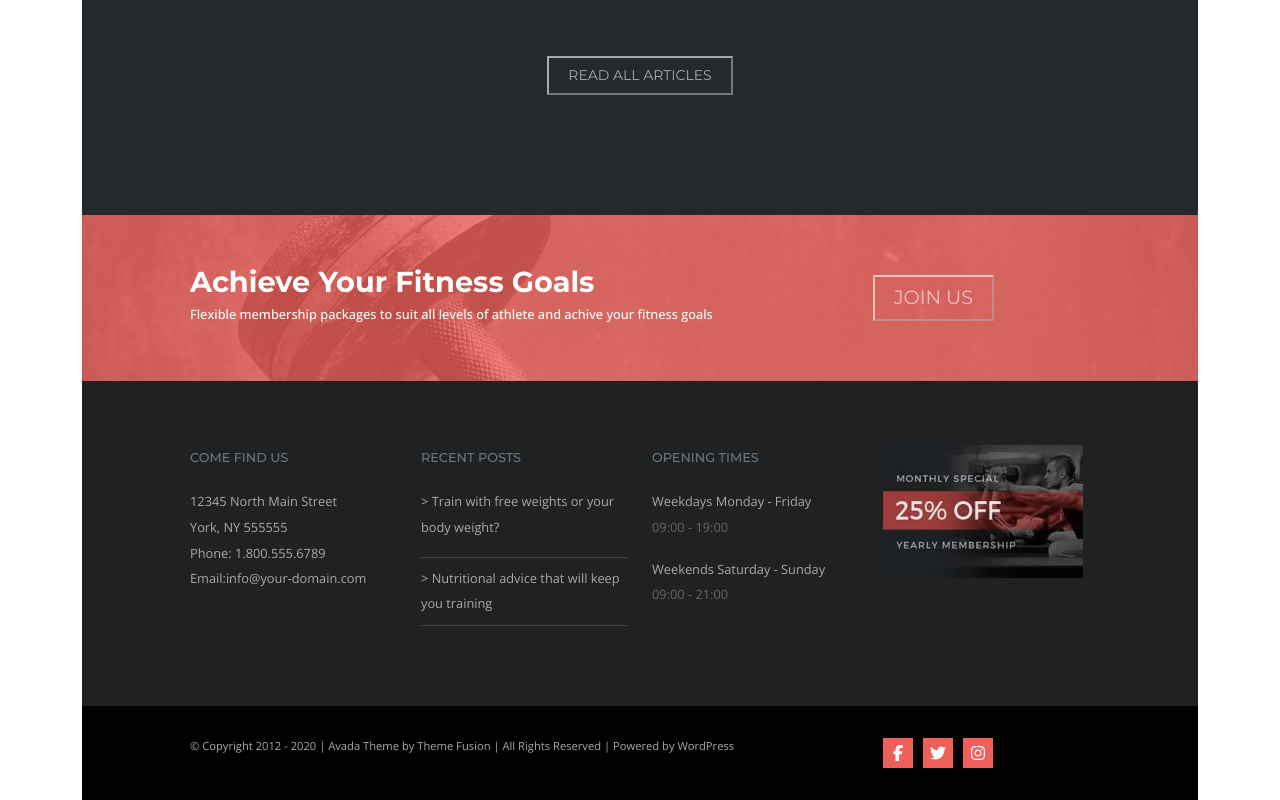
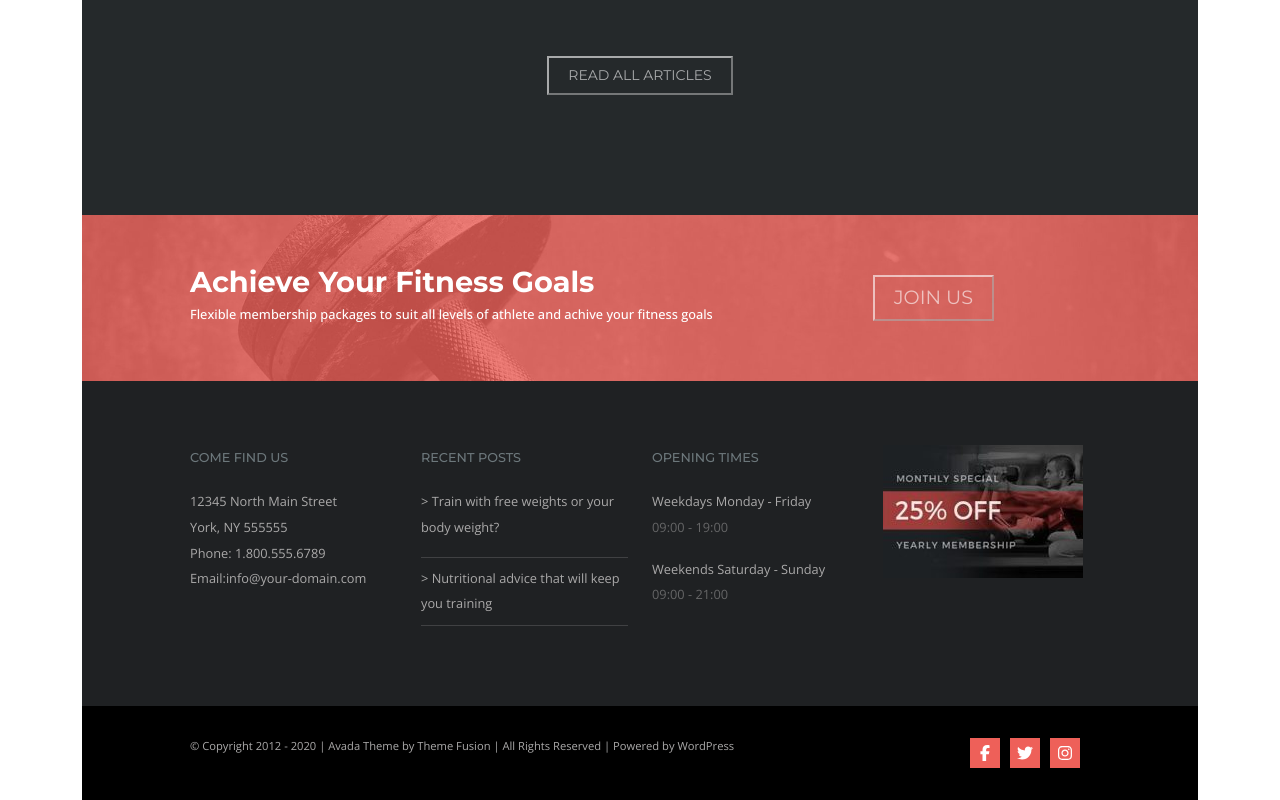
Before and after one commit to DonCode86/proj-html-vuejs, a Vue app: page / in a window 1280 px wide. Shown: the part 5954-6754 px from the top of the page. Built offline with nearby package versions, Linux system fonts and the light colour scheme.

Commit message:
fix bottom socials position

```diff
--- a/src/components/sections/SectionBottomFooter.vue
+++ b/src/components/sections/SectionBottomFooter.vue
@@ -11,7 +11,7 @@
           </div>
           <div class="col-3">
             <div class="social-container">
-              <div class="socials d-flex">
+              <div class="socials d-flex justify-content-end">
                 <div class="facebook social-icon">
                   <i class="fa-brands fa-facebook-f"></i>
                 </div>
```
